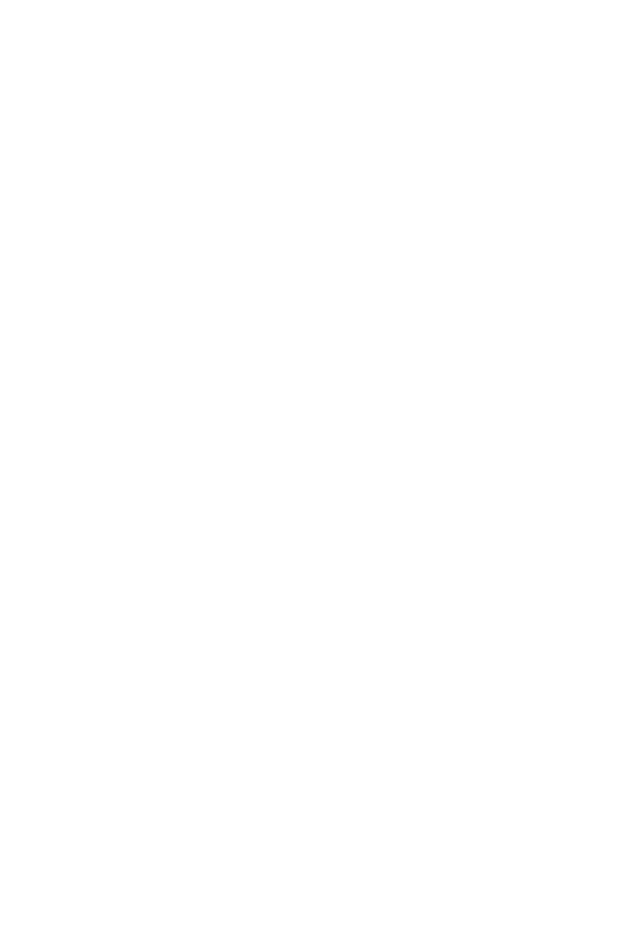
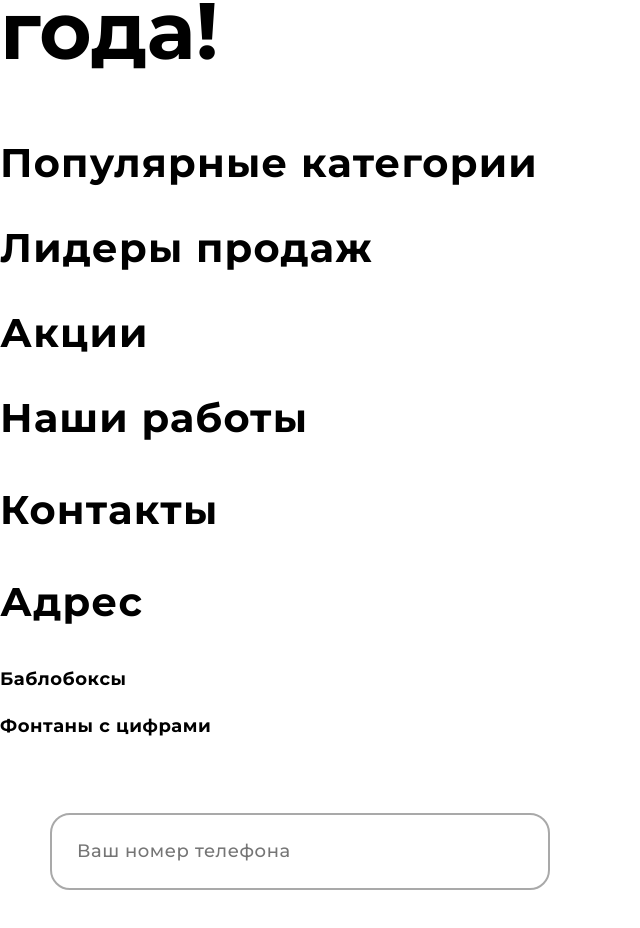
Before and after one commit to SomVariable/marbles-shop, a React (Create React App) app: page / in a window 1280 px wide. Shown: the part 960-1888 px from the top of the page, without its empty margins (0-640 px from the left). Before the commit the page ends 959 px from the top, so only its background shows below. Built offline with nearby package versions, Linux system fonts and the light colour scheme.

Commit message:
add example

```diff
--- a/src/components/Example/ExampleComponent.tsx
+++ b/src/components/Example/ExampleComponent.tsx
@@ -1,5 +1,6 @@
 import { useState } from "react"
 import Button from "../../UI/Button/Button"
+import Hheader from "../../UI/Hheader/Hheader"
 import CustomIcon from "../../UI/Icon/Icon"
 import Input from "../../UI/Input/Input"
 import styles from "./Example.module.scss"
@@ -26,6 +27,16 @@
     <div className={styles.testSearch}>
     <Input value={numn} setValue = {inputHandler} placeholder = {"Ваш номер телефона"} isSearch = {true}/>
     </div>
+    <Hheader type = "h1">Распродажа в честь Нового года!</Hheader>
+    <Hheader type = "h2">Популярные категории</Hheader>
+    <Hheader type = "h2">Лидеры продаж</Hheader>
+    <Hheader type = "h2">Акции</Hheader>
+    <Hheader type = "h2">Наши работы</Hheader>
+    <Hheader type = "h3">Контакты</Hheader>
+    <Hheader type = "h3">Адрес</Hheader>
+
+    <Hheader type = "h4">Баблобоксы</Hheader>
+    <Hheader type = "h4">Фонтаны с цифрами</Hheader>
 
     <div className={styles.testInput}>
 
```
